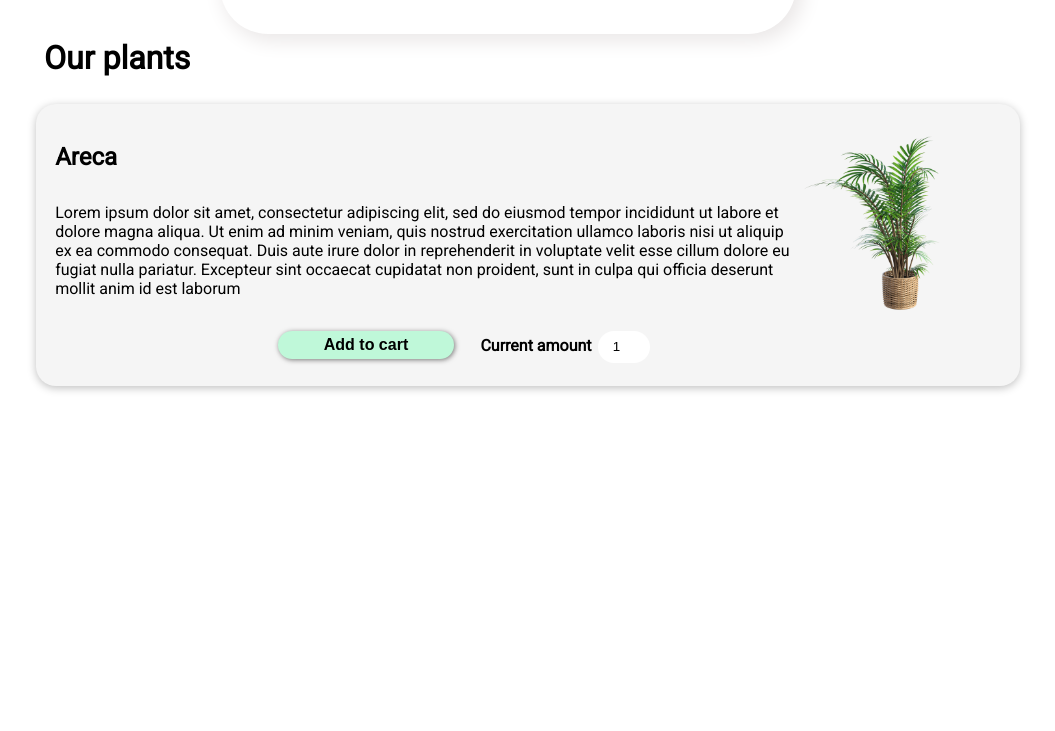
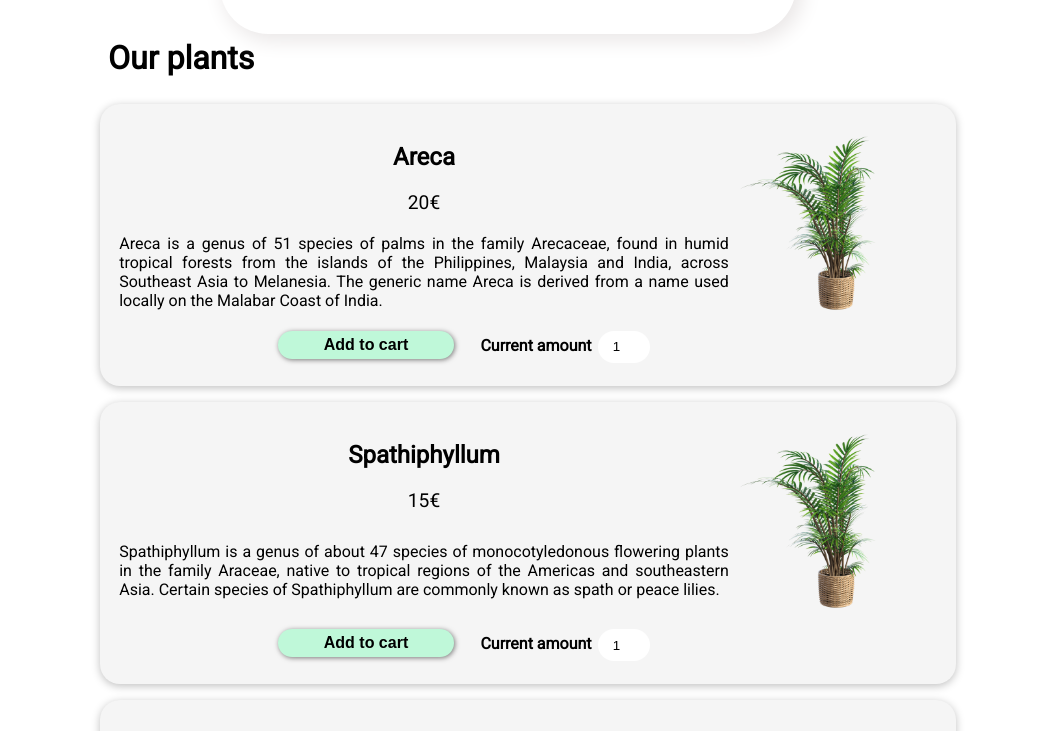
Before and after one commit to weronikabuczak/plants-store, a React (Create React App) app: page / in a window 1280 px wide. Shown: the part 649-1380 px from the top of the page, without its empty margins (132-1187 px from the left). Before the commit the page ends 1147 px from the top, so only its background shows below. Built offline with nearby package versions, Linux system fonts and the light colour scheme.

Commit message:
Add dummy products

```diff
--- a/src/App.js
+++ b/src/App.js
@@ -8,6 +8,7 @@ function App() {
             <NavigationBar/>
             <ProductsList/>
         </Fragment>
+    //    todo footer
     );
 }
 
--- a/src/components/Header/Header.module.css
+++ b/src/components/Header/Header.module.css
@@ -17,6 +17,5 @@
     z-index: 1;
     width: 100%;
     object-fit: cover;
-    opacity: 78%;
     border-radius: 20px;
 }
--- a/src/components/NavigationBar/CartButton.module.css
+++ b/src/components/NavigationBar/CartButton.module.css
@@ -5,7 +5,7 @@
     font-style: inherit;
     font-weight: bold;
     font-size: 1rem;
-    background-color: rgba(145, 241, 225, 0.8);
+    background-color: rgba(54, 183, 160, 0.47);
     border-radius: 20px;
     color: black;
     display: flex;
--- a/src/components/ProductsList/ProductItem/ProductItem.js
+++ b/src/components/ProductsList/ProductItem/ProductItem.js
@@ -1,25 +1,19 @@
 import classes from './ProductItem.module.css';
 import CustomCard from "../../UI/CustomCard";
-import firstPlant from "../../../assets/plant1.png"
+import defaultPlant from "../../../assets/plant1.png"
 import AddToCartForm from "./AddToCartForm";
 
-const ProductItem = () => {
+const ProductItem = ({plant}) => {
     return (
         <CustomCard>
             <section className={classes.item}>
                 <header>
-                    <h2>Areca</h2>
+                    <h2>{plant.name}</h2>
+                    <p className={classes.price}>{plant.price}</p>
                 </header>
-                <p>
-                    Lorem ipsum dolor sit amet, consectetur adipiscing elit, sed do eiusmod tempor incididunt ut
-                    labore et dolore magna aliqua. Ut enim ad minim veniam, quis nostrud exercitation ullamco
-                    laboris nisi ut aliquip ex ea commodo consequat. Duis aute irure dolor in reprehenderit in
-                    voluptate velit esse cillum dolore eu fugiat nulla pariatur. Excepteur sint occaecat cupidatat
-                    non proident, sunt in culpa qui officia deserunt mollit anim id est laborum
-                </p>
-                <img className={classes.image} src={firstPlant}/>
+                <p className={classes.desc}>{plant.desc}</p>
+                <img className={classes.image} src={defaultPlant}/>
                 <AddToCartForm/>
-                {/*    todo add plants list*/}
             </section>
         </CustomCard>
     )
--- a/src/components/ProductsList/ProductItem/ProductItem.module.css
+++ b/src/components/ProductsList/ProductItem/ProductItem.module.css
@@ -1,11 +1,7 @@
 .item {
     padding: 0.2rem;
     display: grid;
-
-}
-
-.item h2 {
-    margin-bottom: 0px;
+    text-align: center;
 }
 
 .image {
@@ -13,3 +9,15 @@
     grid-column: 2;
     grid-row: 1 / 3;
 }
+
+.item p {
+    margin: 0;
+}
+
+.desc {
+    text-align: justify;
+}
+
+.price {
+    font-size: 1.2rem;
+}
--- a/src/components/ProductsList/ProductsList.js
+++ b/src/components/ProductsList/ProductsList.js
@@ -1,12 +1,35 @@
 import classes from './ProductsList.module.css';
 import ProductItem from "./ProductItem/ProductItem";
+
+const PLANTS = [
+    {
+        id: '1',
+        name: 'Areca',
+        desc: 'Areca is a genus of 51 species of palms in the family Arecaceae, found in humid tropical forests from the islands of the Philippines, Malaysia and India, across Southeast Asia to Melanesia. The generic name Areca is derived from a name used locally on the Malabar Coast of India.',
+        price: '20€'
+    },
+    {
+        id: '2',
+        name: 'Spathiphyllum',
+        desc: 'Spathiphyllum is a genus of about 47 species of monocotyledonous flowering plants in the family Araceae, native to tropical regions of the Americas and southeastern Asia. Certain species of Spathiphyllum are commonly known as spath or peace lilies.',
+        price: '15€'
+    },
+    {
+        id: '3',
+        name: 'Dracaena',
+        desc: 'Dracaena is a genus of about 120 species of trees and succulent shrubs. The formerly accepted genera Pleomele and Sansevieria are now included in Dracaena. In the APG IV classification system, it is placed in the family Asparagaceae, subfamily Nolinoideae (formerly the family Ruscaceae). It has also formerly been separated (sometimes with Cordyline) into the family Dracaenaceae or placed in the Agavaceae (now Agavoideae).',
+        price: '20€'
+    }
+]
 
 const ProductsList = () => {
     return (
         <section className={classes.products}>
             <h1>Our plants</h1>
             <ul className={classes.list}>
-                <ProductItem/>
+                {PLANTS.map((plant) => (
+                    <ProductItem plant={plant}/>)
+                )}
             </ul>
         </section>
     )
--- a/src/components/ProductsList/ProductsList.module.css
+++ b/src/components/ProductsList/ProductsList.module.css
@@ -2,10 +2,10 @@
     list-style: none;
 }
 
+
 .products {
-    width: 80%;
+    width: 70%;
     margin: 7rem auto;
-
 }
 
 .products h1 {
--- a/src/components/UI/CustomCard.module.css
+++ b/src/components/UI/CustomCard.module.css
@@ -3,4 +3,5 @@
     padding: 1rem;
     box-shadow: 0 2px 8px rgba(0, 0, 0, 0.25);
     background-color: #f5f5f5;
+    margin: 1rem auto;
 }
```
